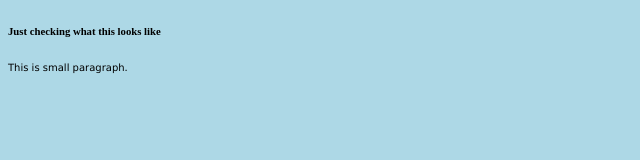
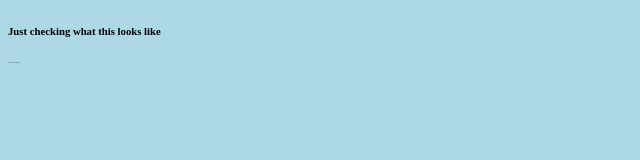
Before and after one commit to jgilber8/jgilber8.github.io, a plain HTML site: page puzzle-1.html in a window 1280 px wide. Shown: the full height of the page, 0-640 px from the left. Drawn offline with Linux system fonts and the light colour scheme.

Commit message:
small font

```diff
--- a/style.css
+++ b/style.css
@@ -1,6 +1,6 @@
 p {
   font-family: verdana;
-  font-size: 10px;
+  font-size: 1px;
 }
 body {
   background-color: lightblue;
```
